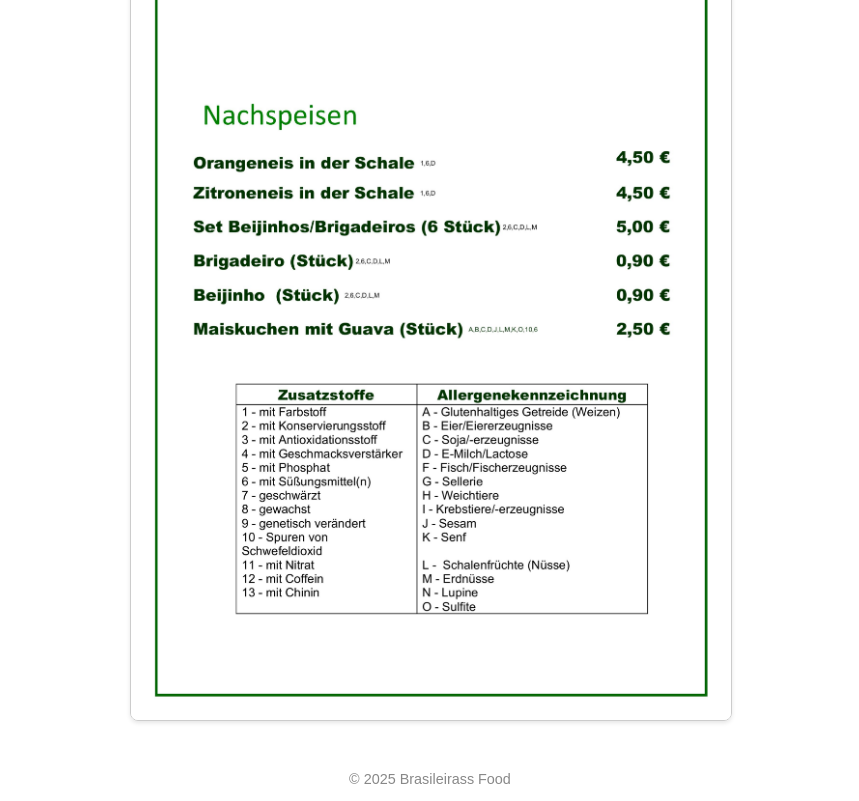
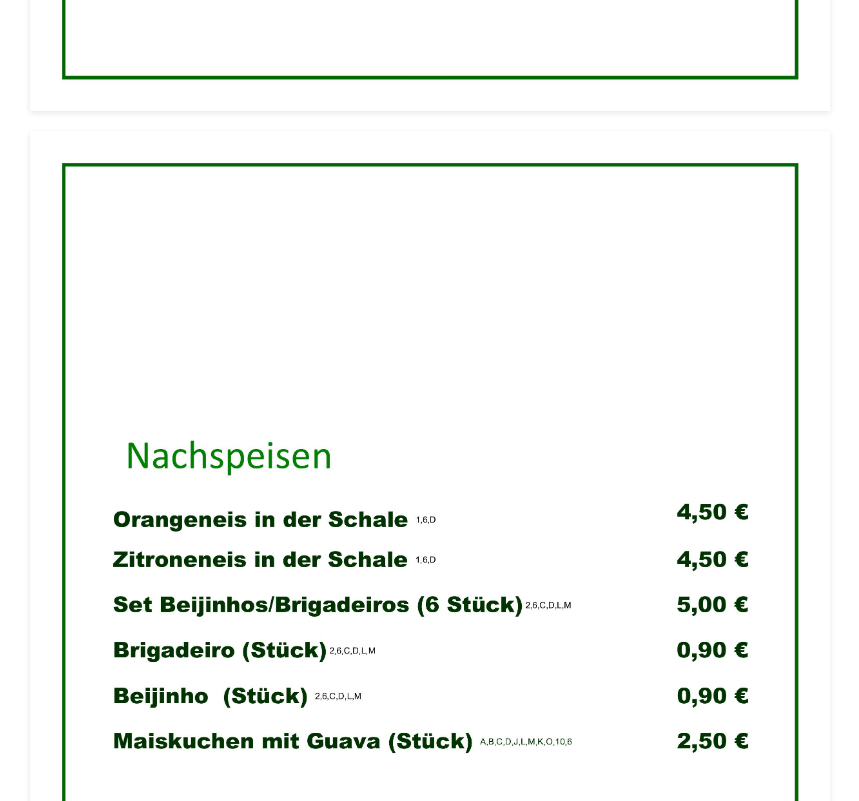
Before and after one commit to MarquesQB/teste, a plain HTML site: page index.html in a window 1280 px wide. Shown: the part 1020-1821 px from the top of the page, without its empty margins (210-1069 px from the left). Drawn offline with Linux system fonts and the light colour scheme.

Commit message:
Update index.html 1.0

```diff
--- a/index.html
+++ b/index.html
@@ -1,54 +1,35 @@
 <!DOCTYPE html>
 <html lang="de">
 <head>
-  <meta charset="UTF-8">
-  <meta name="viewport" content="width=device-width, initial-scale=1.0">
+  <meta charset="UTF-8" />
+  <meta name="viewport" content="width=device-width, initial-scale=1.0"/>
   <title>Speisekarte</title>
   <style>
     body {
-      font-family: Arial, sans-serif;
+      font-family: sans-serif;
+      display: flex;
+      flex-direction: column;
+      align-items: center;
       margin: 0;
       padding: 0;
       background-color: #fff;
-      color: #333;
-      display: flex;
-      flex-direction: column;
-      align-items: center;
     }
 
-    main {
-      width: 90%;
-      max-width: 600px;
-      display: flex;
-      flex-direction: column;
-      gap: 20px;
-      margin-top: 20px;
-      margin-bottom: 40px;
-    }
-
-    .menu-img {
+    img {
+      max-width: 800px; /* largura padronizada */
       width: 100%;
       height: auto;
-      border: 1px solid #ccc;
-      border-radius: 8px;
-      box-shadow: 0 2px 4px rgba(0,0,0,0.1);
-    }
-
-    footer {
-      text-align: center;
-      padding: 10px;
-      font-size: 0.9em;
-      color: #888;
+      margin-bottom: 20px;
+      box-shadow: 0 2px 6px rgba(0,0,0,0.1);
     }
   </style>
 </head>
 <body>
-  <main>
-    <img src="Speisekarte2023-imagens-0.jpg" alt="Speisekarte Teil 1" class="menu-img">
-    <img src="Speisekarte2023-imagens-1.jpg" alt="Speisekarte Teil 2" class="menu-img">
-  </main>
-  <footer>
-    &copy; 2025 Brasileirass Food
-  </footer>
+
+  <img src="Speisekarte2023-imagens-0.jpg" alt="Seite 1" />
+  <img src="Speisekarte2023-imagens-1.jpg" alt="Seite 2" />
+  <img src="Getränkekarte 10-03.2025 segundo (1)_pages-to-jpg-0001.jpg" alt="Seite 3" />
+  <img src="Getränkekarte 10-03.2025 segundo (1)_pages-to-jpg-0002.jpg" alt="Seite 4" />
+
 </body>
 </html>
```
